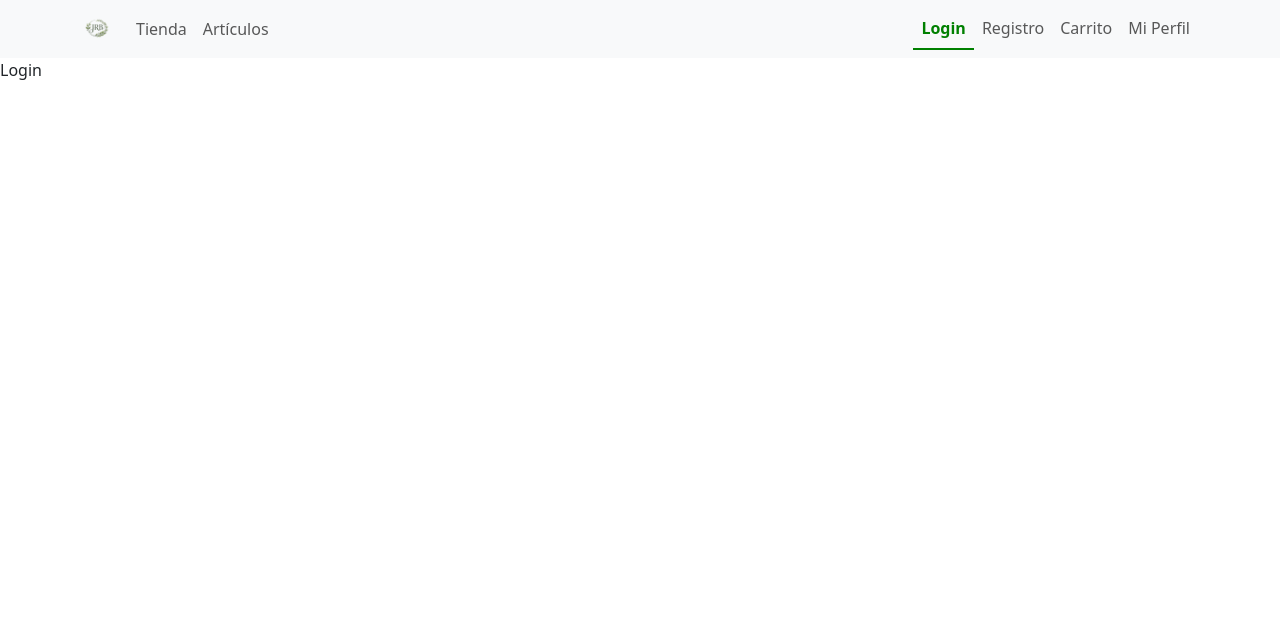
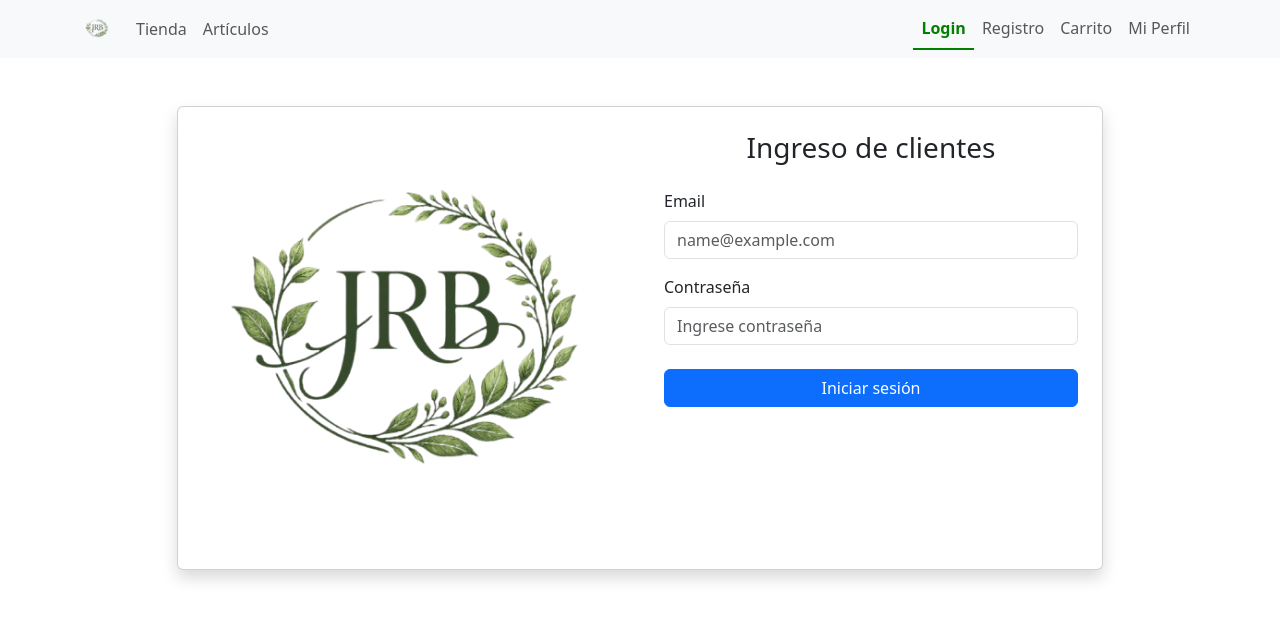
Before and after one commit to blarrain/ADL-proyecto-final-front, a React (Vite) app: page /login in a window 1280 px wide. Shown: the top 620 px of the page. Built offline with nearby package versions, Linux system fonts and the light colour scheme.

Commit message:
loginPage

```diff
--- a/package.json
+++ b/package.json
@@ -14,7 +14,8 @@
     "react": "^19.1.0",
     "react-bootstrap": "^2.10.10",
     "react-dom": "^19.1.0",
-    "react-router-dom": "^7.11.0"
+    "react-router-dom": "^7.11.0",
+    "sweetalert2": "^11.26.17"
   },
   "devDependencies": {
     "@eslint/js": "^9.25.0",
--- a/src/pages/LoginPage.jsx
+++ b/src/pages/LoginPage.jsx
@@ -1,12 +1,83 @@
-import React from 'react'
+import React, { useState } from "react";
+import { Container, Row, Col, Card, Form, Button, Image } from "react-bootstrap";
+import Swal from "sweetalert2";
 
 const LoginPage = () => {
+      const [email, setEmail] = useState("");
+  const [pass, setPass] = useState("");
+
+  const validarDatos = (e) => {
+    e.preventDefault();
+
+    if (!email.trim() || !pass.trim()) {
+      Swal.fire("Error", "Debe ingresar todos los campos", "error");
+      return;
+    }
+
+    if (pass.length < 6) {
+      Swal.fire("Error", "Contraseña mínimo 6 caracteres", "error");
+      return;
+    }
+
+    Swal.fire("Éxito", "Ingreso correcto 🍕", "success");
+    setEmail("");
+    setPass("");
+  };
+
+
     return (
-        <div>
-            Login
+         <Container className="my-5">
+      <Row className="justify-content-center">
+        <Col lg={10}>
+          <Card className="shadow">
+            <Row className="g-0">
 
-        </div>
-    )
-}
+              {/* Imagen */}
+              <Col md={6}>
+                <Image
+                  src="/src/assets/img/logoJRB.png"
+                  fluid
+                  className="h-100"
+                />
+              </Col>
+
+              {/* Formulario */}
+              <Col md={6} className="p-4">
+                <h3 className="text-center mb-4">
+                  Ingreso de clientes
+                </h3>
+
+                <Form onSubmit={validarDatos}>
+                  <Form.Group className="mb-3">
+                    <Form.Label>Email</Form.Label>
+                    <Form.Control
+                      type="email"
+                      placeholder="name@example.com"
+                      onChange={(e) => setEmail(e.target.value)}
+                    />
+                  </Form.Group>
+
+                  <Form.Group className="mb-4">
+                    <Form.Label>Contraseña</Form.Label>
+                    <Form.Control
+                      type="password"
+                      placeholder="Ingrese contraseña"
+                      onChange={(e) => setPass(e.target.value)}
+                    />
+                  </Form.Group>
+
+                  <Button type="submit" variant="primary" className="w-100">
+                    Iniciar sesión
+                  </Button>
+                </Form>
+
+              </Col>
+            </Row>
+          </Card>
+        </Col>
+      </Row>
+    </Container>
+  );
+};
 
 export default LoginPage
```
Also changed, not shown: 1 other file (tests, documents, lock files or other folders).
